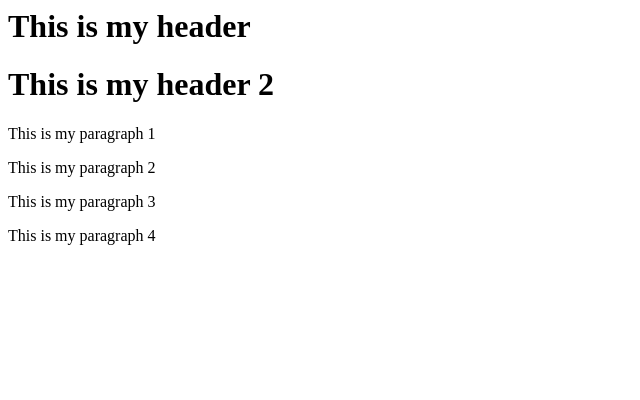
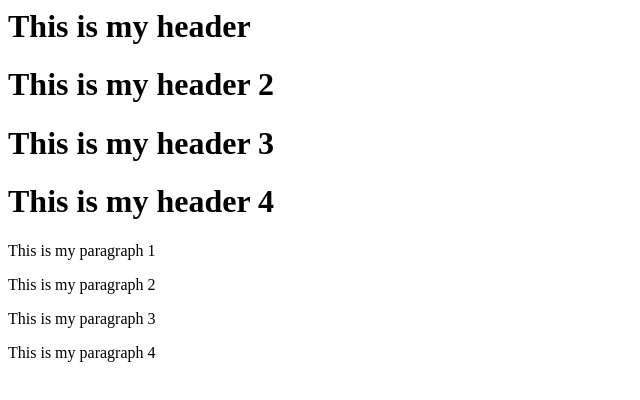
Before and after one commit to seekseeklest/SshRemoteRepo, a plain HTML site: page index.html in a window 1280 px wide. Shown: the whole page, without its empty margins (0-640 px from the left). Drawn offline with Linux system fonts and the light colour scheme.

Commit message:
added H1

```diff
--- a/index.html
+++ b/index.html
@@ -8,6 +8,8 @@
 <BODY>
   <H1> This is my header </H1>
   <H1> This is my header 2  </H1>
+  <H1> This is my header 3  </H1>
+  <H1> This is my header 4  </H1>
 
   <P> This is my paragraph 1 </P>
   <P> This is my paragraph 2 </P>
```
